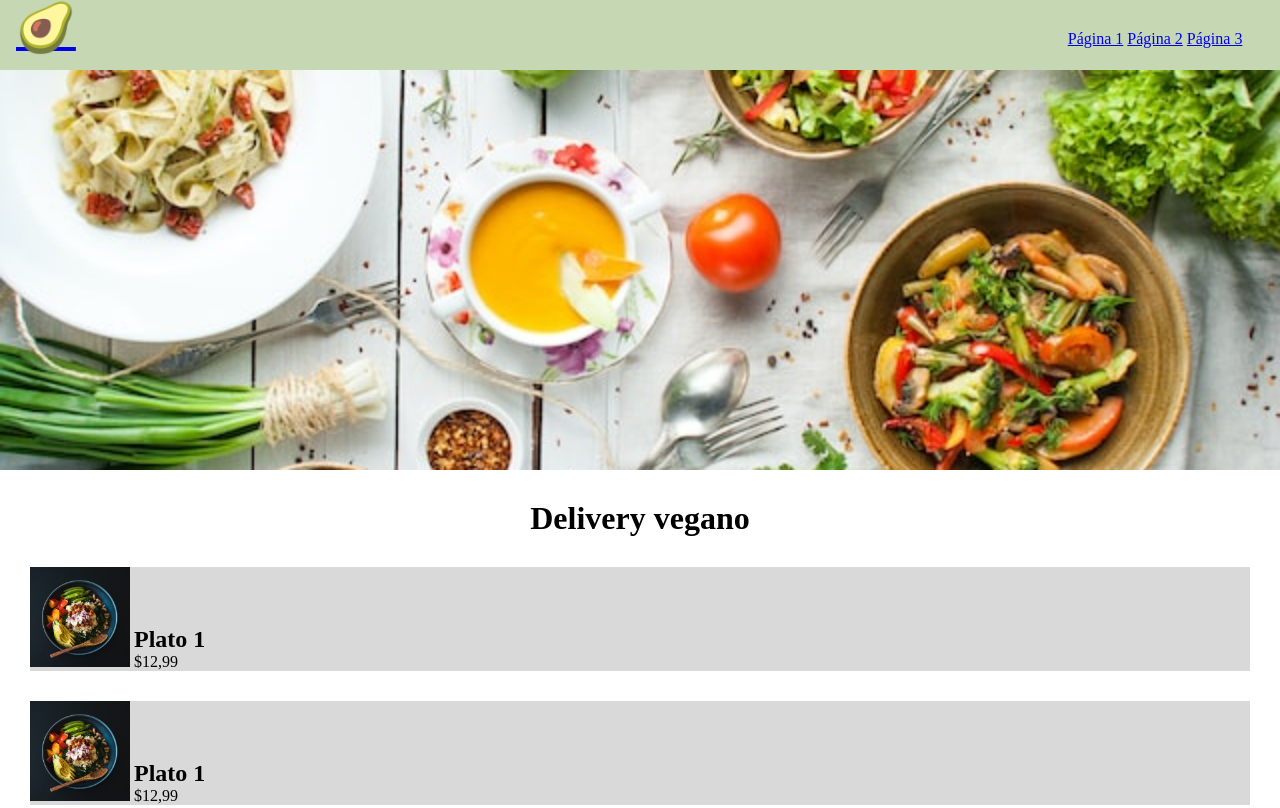
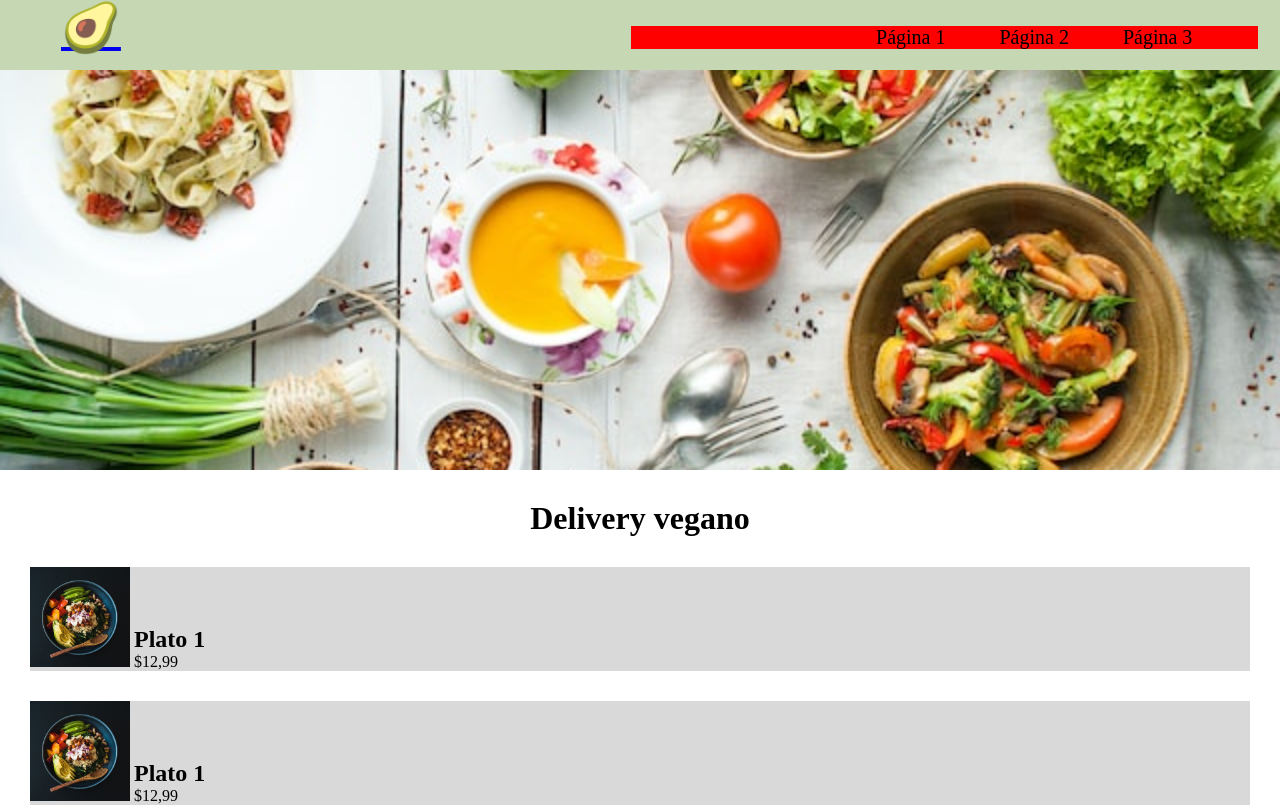
Before and after one commit to jorgedasilvabermudez/ejercicio-disenio, a website: page views/home.html in a window 1280 px wide. Shown: the top 808 px of the page. Drawn offline with Linux system fonts and the light colour scheme.

Commit message:
header casi completo

```diff
--- a/public/css/components/header.css
+++ b/public/css/components/header.css
@@ -14,6 +14,14 @@
 /* nav-bar */
 .nav-bar {
   display: none;
+}
+
+.nav-bar a{
+  color: black;
+  text-decoration: none;
+  font-size: 20px;
+  margin-right: 50px;
+  font-weight: normal;
 }
 
 .responsive-button {
@@ -35,8 +43,9 @@
 .cols {
   display: inline-block;
   width: 49%;
+  box-sizing: border-box;
 }
-
+ /*box cacaguate*/
 .cols:nth-child(1) {
   padding-left: 16px;
 }
@@ -44,6 +53,7 @@
 .cols:nth-child(2) {
   text-align: right;
   padding-right: 16px;
+  background-color: red;
 }
 
 
@@ -56,4 +66,19 @@
   .responsive-button {
     display: none;
   }
+
+    /*box cacaguate*/
+    .cols:nth-child(1) {
+      padding-left: 61px;
+    }
+
 }
+
+@media screen and (min-width: 1440px){
+
+    /* nav-bar */
+  .nav-bar {
+    display: block;
+  }
+
+}
--- a/public/css/components/product-card.css
+++ b/public/css/components/product-card.css
@@ -22,3 +22,7 @@
 .product-card__info {
   display: inline-block;
 }
+
+@media screen and (min-width: 1440px){
+
+}
```
